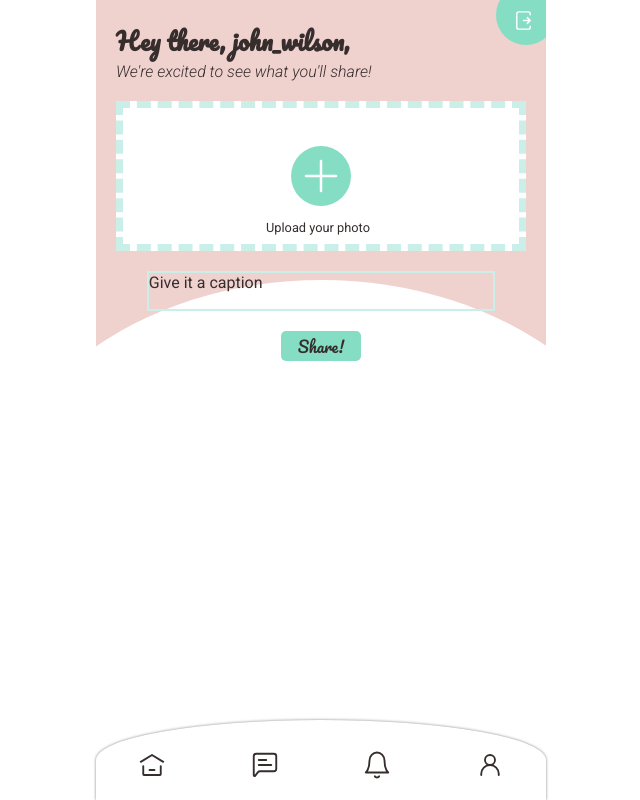
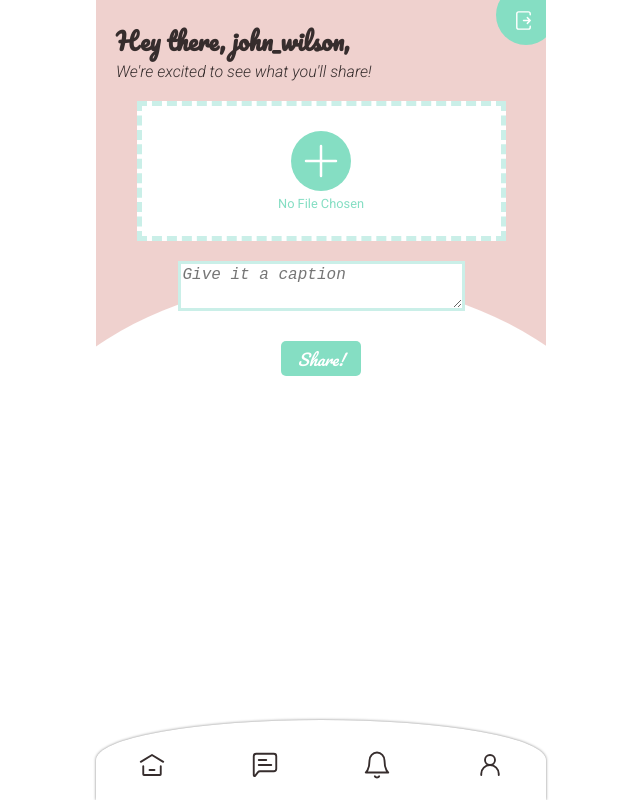
Before and after one commit to mdart86/Pixello, a React (Create React App) app: page /new in a window 1280 px wide. Shown: the whole page, without its empty margins (319-959 px from the left). Built offline with nearby package versions, Linux system fonts and the light colour scheme.

Commit message:
converted to a form, and customised the image upload label

```diff
--- a/src/components/CreatePost.js
+++ b/src/components/CreatePost.js
@@ -1,8 +1,14 @@
-import React from 'react'
+import React, {useState} from 'react'
 import styled from 'styled-components'
 import plus from '../images/plus-white.svg'
 
 export const CreatePost = () => {
+
+    const [fileName, setFileName] = useState("No File Chosen")
+
+    function displayFileInfo(e) {
+        setFileName(e.target.files[0].name)
+    }
 
     return (
         <>
@@ -12,16 +18,17 @@ export const CreatePost = () => {
             <Container>
                 <Header>Hey there, john_wilson,</Header>
                 <SubHeader>We're excited to see what you'll share!</SubHeader>
-                <UploadBox>
-                    <Circle>
-                        <Icon src={plus} alt="plus sign"/>
-                        <Text upload="true">Upload your photo</Text>
-                    </Circle>
-                </UploadBox>
-                <CaptionBox>
-                    <Text caption="true">Give it a caption</Text>
-                </CaptionBox>
-                <Share><Text>Share!</Text></Share>
+                <Form>
+                    <Label htmlFor="photo-upload">
+                        <PlusCircle>
+                            <Icon src={plus} alt="plus sign"/>
+                        </PlusCircle>
+                        <FileName>{fileName}</FileName>
+                    </Label>
+                    <Input type="file" id="photo-upload" accept=".png, .jpg, .jpeg" hidden onChange={displayFileInfo}/>
+                    <TextArea id="caption" placeholder="Give it a caption"/>
+                    <Input share="true" type="submit" value="Share!"/>
+                </Form>
             </Container>
         </>
     )
@@ -65,51 +72,79 @@ const SubHeader = styled.h2`
     font-style: italic;
 `
 
-const UploadBox = styled.div`
-    width: 100%;
-    height: 150px;
-    border: 7px dashed var(--blue);
+const Form = styled.form`
+    display: flex;
+    flex-direction: column;
+    text-align: center;
+`
+
+//for the share button, as the other input is hidden
+const Input = styled.input`
+    border: none;
+    font-style: italic;
+    font-size: 1rem;
+    margin: 10px auto;
+    color: var(--white);
+    background: var(--green);
+    width: 80px;
+    height: 35px;
+    border-radius: 5px;
+    font-family: 'Pacifico', cursive;
+    &:focus {
+        outline: none;
+        border: 3px solid var(--dark-pink);
+    }
+`
+
+const TextArea = styled.textarea`
+    box-sizing: border-box;
+    border: 3px solid var(--blue);
+    height: 50px;
+    font-style: italic;
+    font-size: 1rem;
+    width: 70%;
+    margin: 20px auto;
+    background: var(--white);
+    color: var(--green);
+    max-width: 90%;
+    &:focus {
+        outline: none;
+        border: 3px solid var(--dark-pink);
+    }
+`
+
+const FileName = styled.p`
+    margin: 0;
+    font-size: 0.8rem;
+    color: var(--green);
+`
+
+const Label = styled.label`
+    width: 90%;
+    margin: 0 auto;
+    height: 140px;
+    border: 5px dashed var(--blue);
     box-sizing: border-box;
     display: flex;
+    flex-direction: column;
     justify-content: center;
     align-items: center;
     background: var(--white);
+    &:hover {
+        cursor: pointer;
+    }
 `
 
-const Circle = styled.div`
+const PlusCircle = styled.div`
     height: 60px;
     width: 60px;
     border-radius: 50%;
     background: var(--green);
+    margin: 0;
+    margin-bottom: 5px;
 `
 
 const Icon = styled.img`
     height: 60px;
+    margin: 0;
 `
-
-const Text = styled.p`
-    ${props => props.upload ? "width: 200px; font-size: 0.8rem; margin-top: 10px; margin-left: -25px;" : null}
-    ${props => props.caption ? "margin: 0 auto" : null}
-`
-
-const CaptionBox = styled.div`
-    border: 2px solid var(--blue);
-    box-sizing: border-box;
-    margin: 0 auto;
-    margin-top: 20px;
-    width: 85%;
-    height: 40px;
-`
-
-const Share = styled.div`
-    background: var(--green);
-    width: 80px;
-    height: 30px;
-    border-radius: 5px;
-    display: flex;
-    justify-content: center;
-    align-items: center;
-    font-family: 'Pacifico', cursive;
-    margin: 0 auto;
-    margin-top: 20px;
-`
--- a/src/components/SignUp.js
+++ b/src/components/SignUp.js
@@ -27,13 +27,13 @@ export const SignUp = () => {
                     <Input type="password" id="password-confirmation" placeholder="Confirm password"/>
                     <TextArea id="bio" placeholder="Your bio"/>
                     <p>Your avatar:</p>
-                    <FileName id="file-info">{fileName}</FileName>
-                    <Label htmlFor="image-upload">
+                    <FileName>{fileName}</FileName>
+                    <Label htmlFor="avatar-upload">
                         <PlusCircle>
                             <Icon upload="true" src={plus} alt="plus sign"/>
                         </PlusCircle>
                     </Label>
-                    <Input type="file" id="image-upload" accept=".png, .jpg, .jpeg" hidden onChange={displayFileInfo}/>
+                    <Input type="file" id="avatar-upload" accept=".png, .jpg, .jpeg" hidden onChange={displayFileInfo}/>
                     <Circle>
                         <Link to="/home"><Icon forward src={arrow} alt="next steps arrow"/></Link>
                     </Circle>
```
